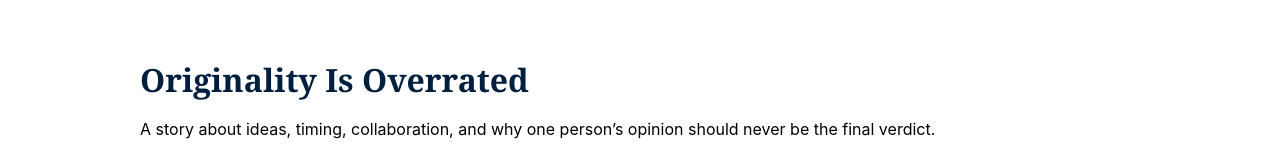
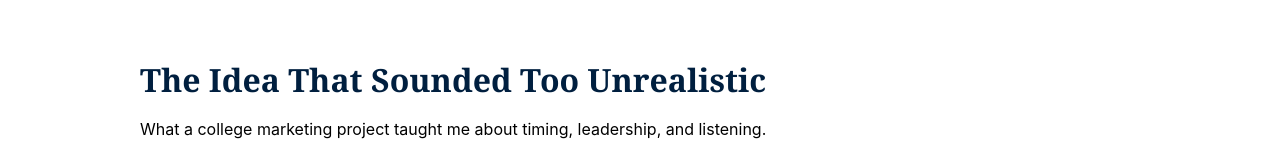
Before and after one commit to candicecoschino-lgtm/theccway-site, a plain HTML site: page blog/index.html in a window 1280 px wide. Shown: the part 800-952 px from the top of the page. Drawn offline with Linux system fonts and the light colour scheme.

Commit message:
Update blog article titles and descriptions

```diff
--- a/blog/index.html
+++ b/blog/index.html
@@ -51,15 +51,14 @@
         </article>
 
         <article class="blog-card">
-            <h2>Originality Is Overrated</h2>
+            <h2>The Idea That Sounded Too Unrealistic</h2>
 
             <p>
-                A story about ideas, timing, collaboration, and why one person’s opinion should never be the final verdict.
+                What a college marketing project taught me about timing, leadership, and listening.
             </p>
 
-            <a href="/blog/originality-is-overrated.html">Read Article →</a>
+             <a href="/blog/originality-is-overrated.html">Read Article &rarr;</a>
         </article>
-
     </div>
 </section>
 
```
